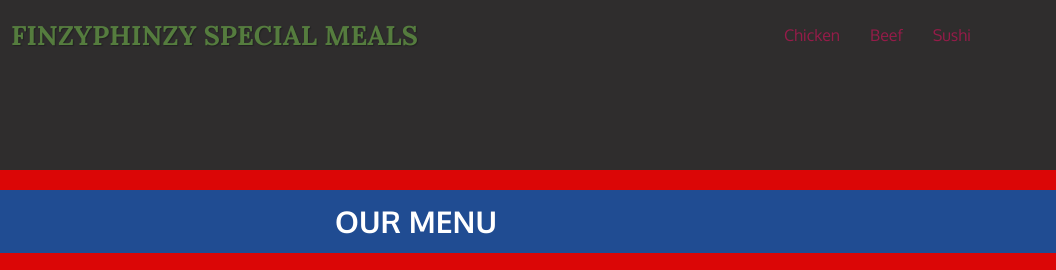
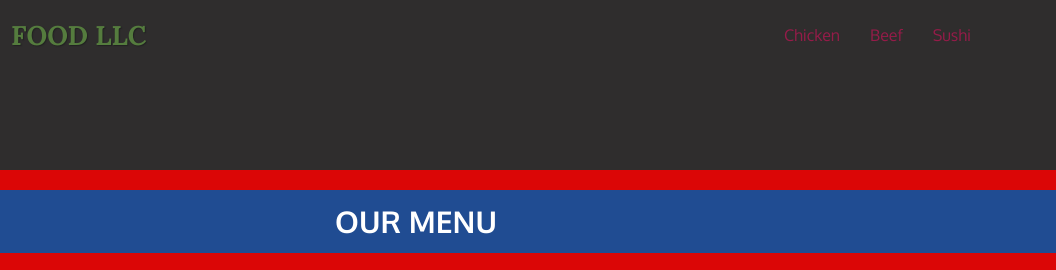
Before and after one commit to FinzyPHINZY/Module-3-Solution, a plain HTML site: page index.html in a window 1280 px wide. Shown: the top 270 px of the page, 224-1280 px from the left. Drawn offline with Linux system fonts and the light colour scheme.

Commit message:
Update index.html

```diff
--- a/index.html
+++ b/index.html
@@ -22,7 +22,7 @@
 
 
                     <div class="navbar-brand">
-                        <a href="index.html"><h1>FinzyPHINZY Special Meals</h1></a>
+                        <a href="index.html"><h1>Food LLC</h1></a>
                     </div>
 
                     <button type="button" class="navbar-toggle collapsed" data-toggle="collapse" data-target="#collapsable-nav" aria-expanded="false">
```
